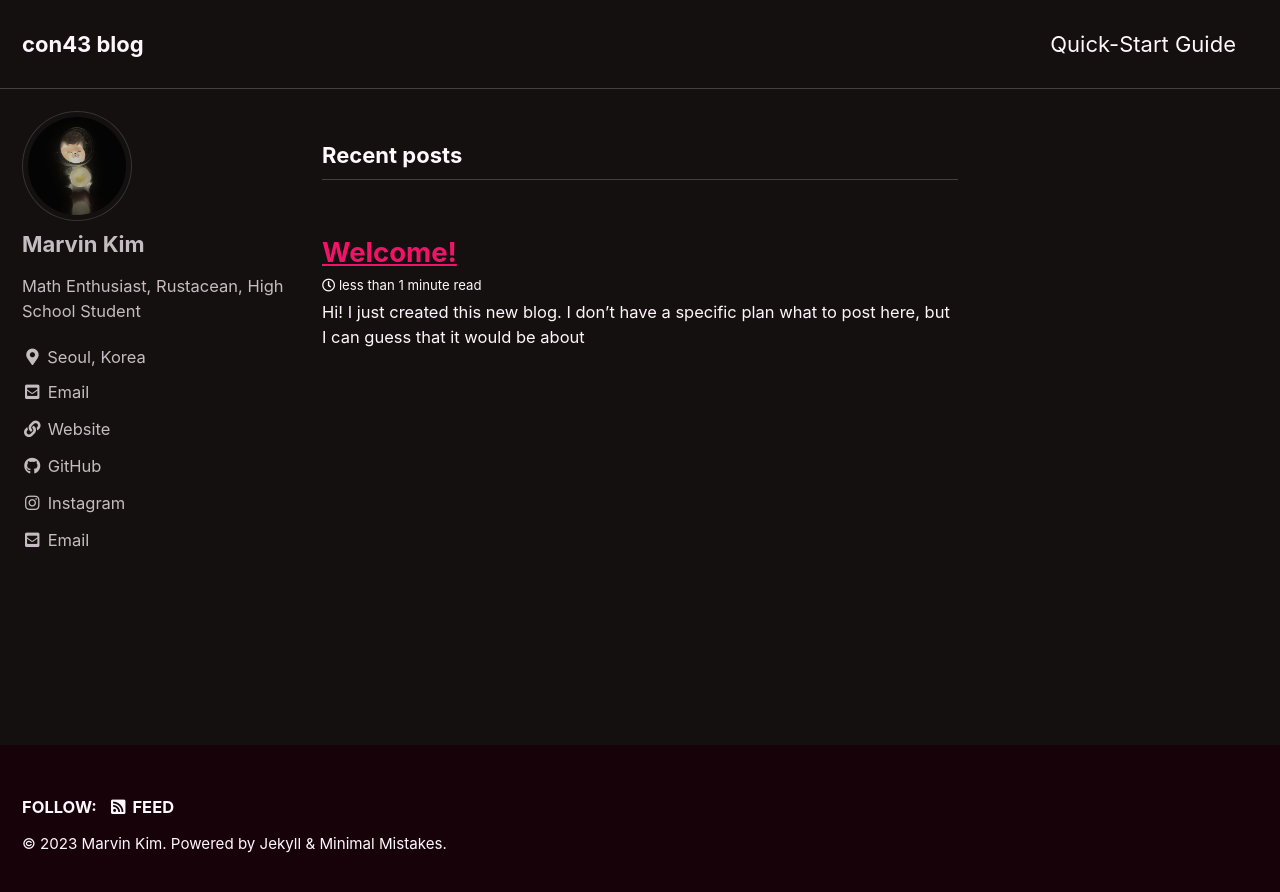
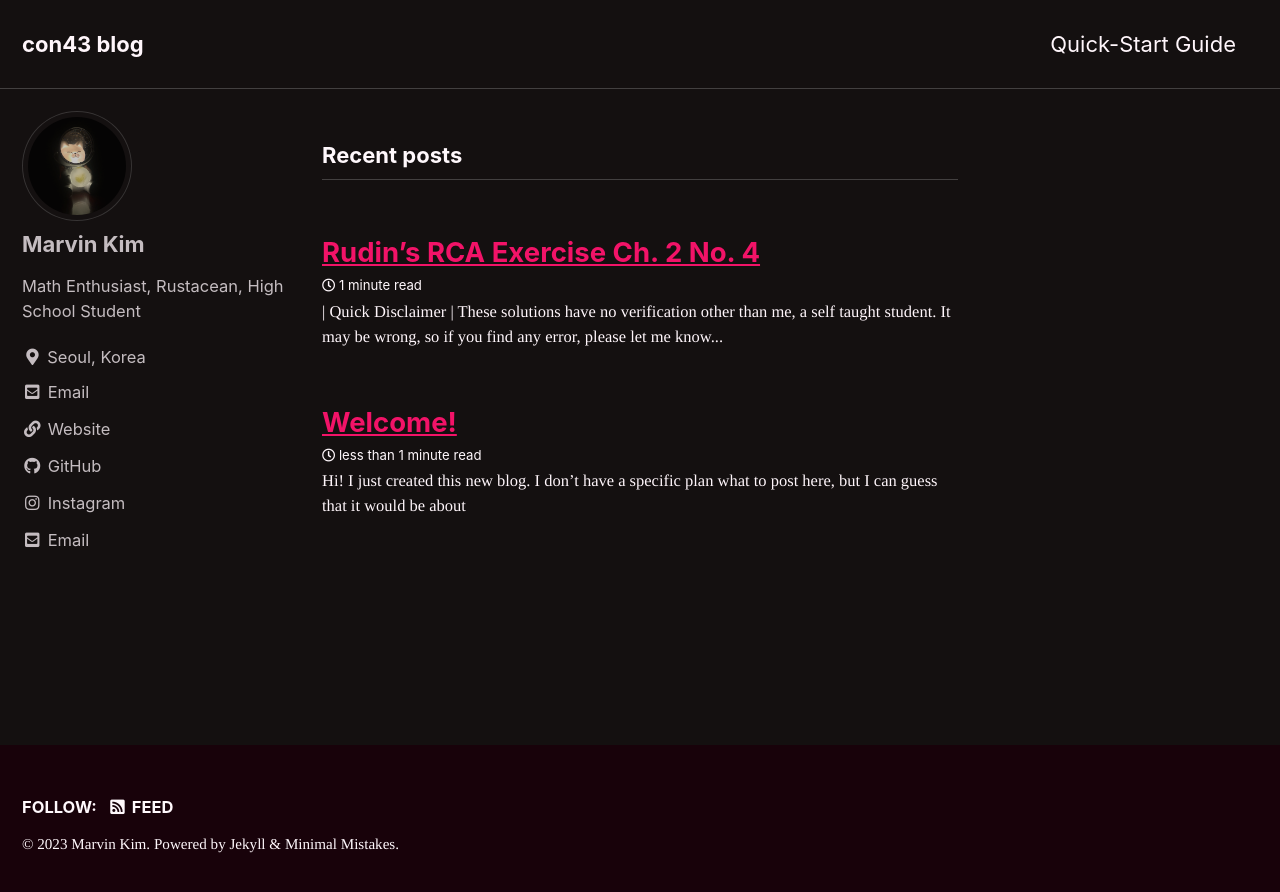
Before and after one commit to concinnitas43/concinnitas43.github.io, a Jekyll site: the page built from index.html, in a window 1280 px wide. Shown: the top 892 px of the page. Built offline with Jekyll 4.4.1, drawn with Linux system fonts in a browser that asks for light colours; cached includes are drawn as plain includes; the list of posts is cut into pages by our own code; some of the changed lines change nothing that is shown.

Commit message:
Post: RCA 2-4

```diff
--- /dev/null
+++ b/_posts/RCA/2/2023-02-02-RCA-2-4.md
@@ -0,0 +1,58 @@
+---
+layout: single
+title:  "Rudin's RCA Exercise Ch. 2 No. 4"
+last_modified_at: 2023-02-02T00:30:40
+categories:
+    - Real Analysis
+---
+
+| **Quick Disclaimer** |
+These *solutions* have no verification other than me, a self taught student.
+It may be wrong, so if you find any error, please let me know!
+Other than that, have fun reading the solutions of some of the exercises in Rudin's Real and Complex Analysis.
+
+# 4.
+
+## Part (a)
+
+Prove the following statements.
+If $E_1 \subset V_1$ and $E_2 \subset V_2$, where $V_1$ and $V_2$ are disjoint open sets, then $\mu(E_1 \cup E_2) = \mu(E_1) + \mu(E_2)$, even if $E_1$ and $E_2$ are not in $\mathfrak{M}$.
+
+*Proof*. By step 1 in the proof of Riesz's theorem,
+
+$$\mu(E_1 \cup E_2) \leq \mu(E_1) + \mu(E_2)$$
+
+We try to prove the opposite inequality to prove the equality.
+Since the measure of a set $E$ is defined as the infimum of measures of open sets containing $E$, we can get an open set $V$ containing $E_1 \cup E_2$ satisfying
+
+$$\mu(E_1 \cup E_2) + \varepsilon \geq \mu(V)$$
+
+We then use the following inequality
+
+$$\mu(V) \geq \mu(V_1 \cap V) + \mu(V_2 \cap V)$$
+
+This holds because $\mu$ is a measure and $V_1 \cap V_2 = \emptyset$.
+And since $V_i \cap V$ contains $E_i$, we can use the two inequality to show that
+
+$$\mu(E_1 \cup E_2) + \varepsilon \geq \mu(E_1) + \mu(E_2)$$
+
+Since this inequality holds for all $\varepsilon$, the desired inequality and equality follows.
+
+## Part (b)
+
+Given a set $E \in \mathfrak{M}_F$, decompose it into a disjoint countable collection of compact sets and a set with measure 0.
+In other words, show that there exists $N$ and $K_i$ where $\mu(N) = 0$ and $\{K_i \}$ is a disjoint countable collection of compact sets such that
+
+$$E = N \cup K_1 \cup K_2 \cup \cdots$$
+
+
+*Proof*. Since a set of $\mathfrak{M}_F$ can be approximated from the inside by compact sets, choose $K_1$ such that $\mu(K) \geq 1/2 \times \mu(E)$
+Since compact sets are in $\mathfrak{M}_F$ and since $\mathfrak{M}_F$ is closed under set operations, $E - K_1$ is also in $\mathfrak{M}_F$.
+We repeat this process by setting
+$K_n$ for $$E - (\bigcup_{i=1}^{n-1} K_i)$$.
+
+The sets $\{ K_i \}$ are disjoint since
+$K_n \subset E - (\bigcup_{i=1}^{n-1} K_i)$.
+
+The set $E - (\bigcup_{i=1}^\infty K_i)$ has measure 0 because $\mu(E) < \infty$.
+Set it as $N$ which then completes the proof.
--- a/_sass/minimal-mistakes/_variables.scss
+++ b/_sass/minimal-mistakes/_variables.scss
@@ -13,7 +13,7 @@ $paragraph-indent: false !default; // true, false (default)
 $indent-var: 1.3em !default;
 
 /* system typefaces */
-$serif: Times, Georgia, serif !default;
+$serif: "Times Newer Roman", Times, Georgia, serif !default;
 $sans-serif: -apple-system, BlinkMacSystemFont, "Roboto", "Segoe UI",
   "Helvetica Neue", "Lucida Grande", Arial, sans-serif !default;
 $monospace: Monaco, Consolas, "Lucida Console", monospace !default;
@@ -29,7 +29,7 @@ $bodoni: "Bodoni MT", serif !default;
 $calisto: "Calisto MT", serif !default;
 $garamond: Garamond, serif !default;
 
-$global-font-family: $sans-serif !default;
+$global-font-family: $serif !default;
 $header-font-family: $sans-serif !default;
 $caption-font-family: $serif !default;
 
```
